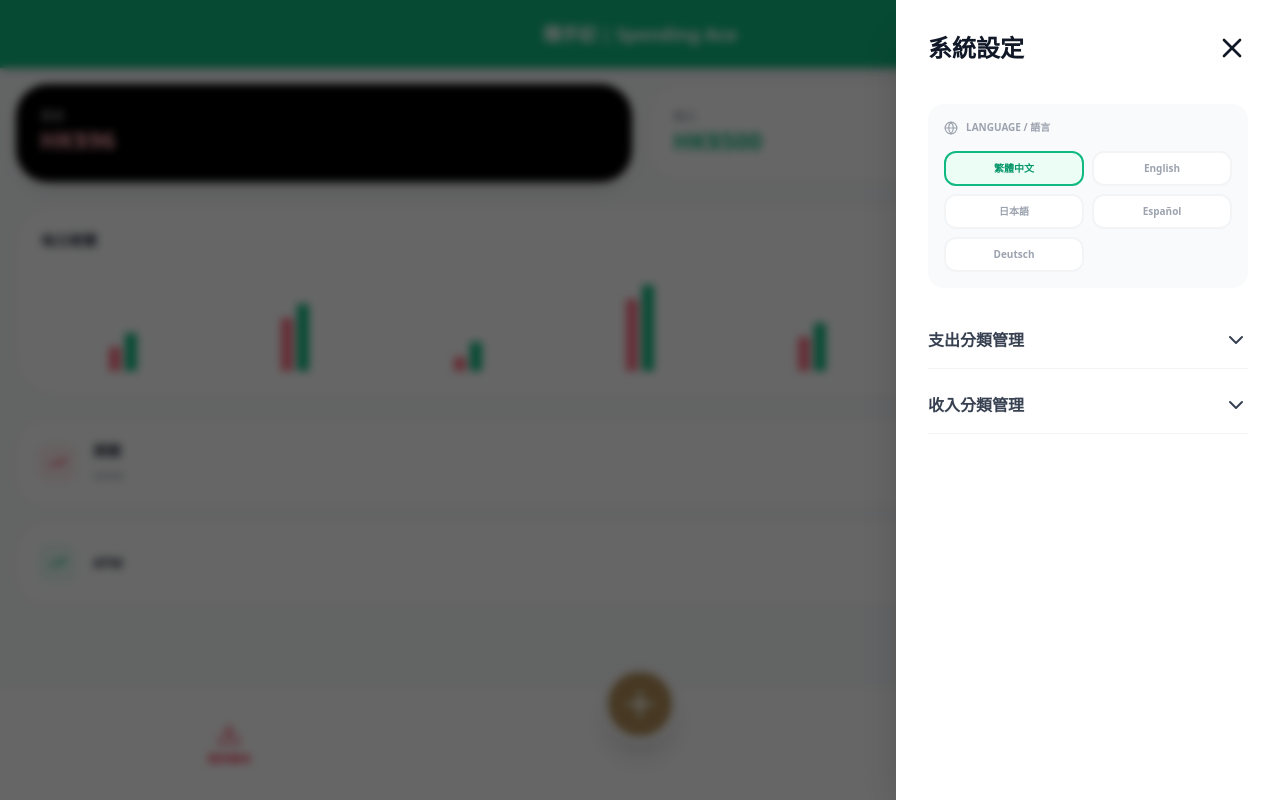
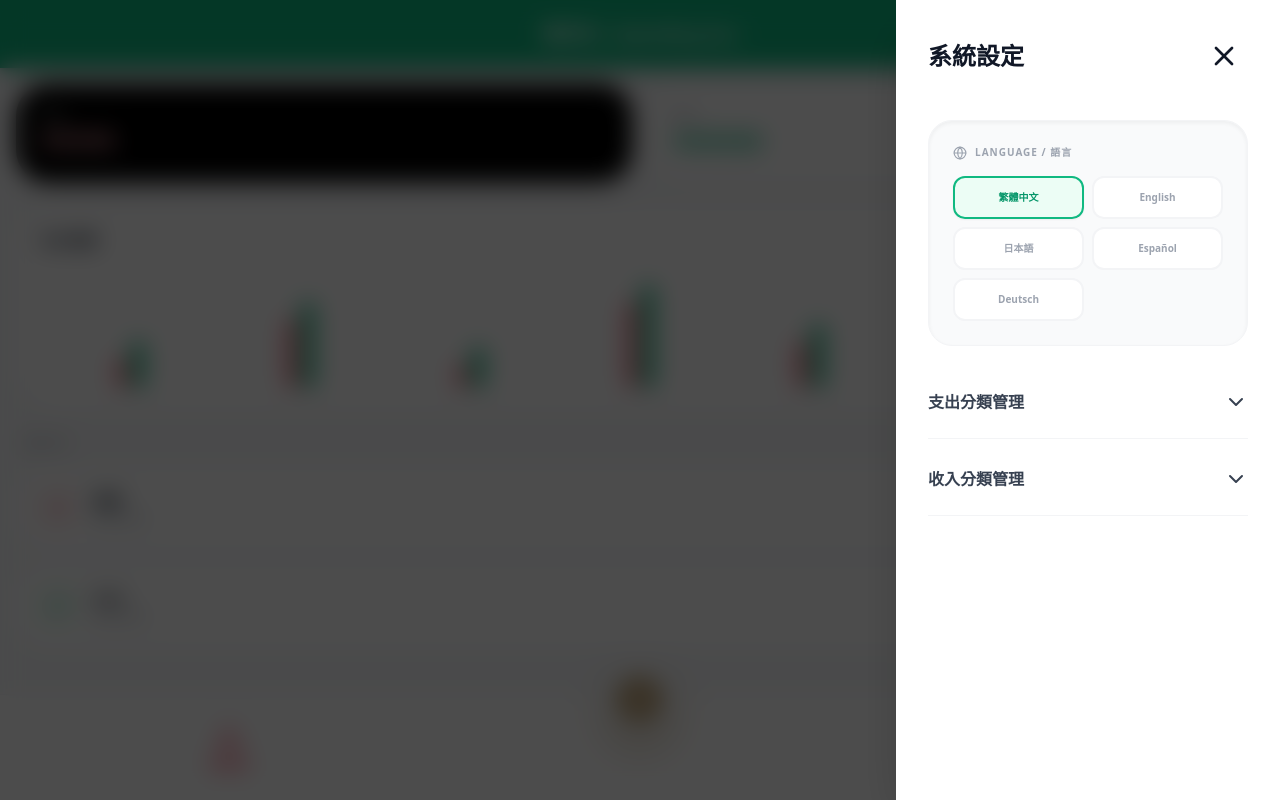
Before and after one commit to nattoisemobileai-max/mymoney, a React (Create React App) app: page / in a window 1280 px wide. Both pictures are taken after a click on the button 1240 px from the left and 34 px from the top of the page. Built offline with nearby package versions, Linux system fonts and the light colour scheme.

Commit message:
Update App.js

```diff
--- a/src/App.js
+++ b/src/App.js
@@ -10,15 +10,13 @@ const App = () => {
   const [inputType, setInputType] = useState('expense');
   const [showSettingsModal, setShowSettingsModal] = useState(false);
 
-  // 分類展開狀態
   const [expandExp, setExpandExp] = useState(false);
   const [expandInc, setExpandInc] = useState(false);
 
-  // 表單數據
   const [formData, setFormData] = useState({
     amount: '0',
     category: '旅遊',
-    nature: 'essential', // 僅支出使用
+    nature: 'essential',
     note: '',
     date: '2026-05-04'
   });
@@ -45,108 +43,116 @@ const App = () => {
   return (
     <div className="min-h-screen bg-[#F8F9FB] text-gray-900 pb-32 font-sans select-none overflow-x-hidden">
 
-      {/* Header */}
+      {/* 頂部導航 */}
       <div className="bg-emerald-500 text-white p-5 sticky top-0 z-50 flex justify-between items-center shadow-md">
         <div className="w-10"></div>
         <h1 className="font-bold text-lg">{currentSettings.appName}</h1>
-        <button onClick={() => setShowSettingsModal(true)} className="w-10 flex justify-end active:scale-90"><Menu size={24} /></button>
+        <button onClick={() => setShowSettingsModal(true)} className="w-10 flex justify-end active:scale-90 transition-transform"><Menu size={24} /></button>
       </div>
 
-      {/* 主頁 (顯示 Bar Chart) */}
+      {/* 主頁內容 (統計與 Bar Chart) */}
       {activeTab === 'home' && !showInputPage && (
-        <main className="p-4 space-y-6 animate-in fade-in">
+        <main className="p-4 space-y-6 animate-in fade-in duration-300">
           <div className="grid grid-cols-2 gap-4">
             <div className="bg-black text-white p-6 rounded-[2rem] shadow-lg">
-              <p className="text-xs font-bold opacity-60">支出</p>
+              <p className="text-xs font-bold opacity-60 uppercase">支出</p>
               <p className="text-2xl font-black text-rose-300">HK$96</p>
             </div>
             <div className="bg-white p-6 rounded-[2rem] border border-gray-100 shadow-sm">
-              <p className="text-xs font-bold text-gray-400">收入</p>
+              <p className="text-xs font-bold text-gray-400 uppercase">收入</p>
               <p className="text-2xl font-black text-emerald-500">HK$500</p>
             </div>
           </div>
 
-          {/* 每日概覽 Bar Chart (還原) */}
+          {/* 每日概覽 Bar Chart (固定顯示) */}
           <div className="bg-white p-6 rounded-[2.5rem] shadow-sm border border-gray-50">
             <div className="flex justify-between items-center mb-6">
               <h3 className="text-sm font-black text-gray-700">每日概覽</h3>
               <div className="flex gap-4 text-[10px] font-bold">
-                <span className="flex items-center gap-1"><div className="w-2 h-2 rounded-full bg-rose-500"></div> 支出</span>
-                <span className="flex items-center gap-1"><div className="w-2 h-2 rounded-full bg-emerald-500"></div> 收入</span>
+                <span className="flex items-center gap-1 text-rose-500"><div className="w-2 h-2 rounded-full bg-rose-500"></div> 支出</span>
+                <span className="flex items-center gap-1 text-emerald-500"><div className="w-2 h-2 rounded-full bg-emerald-500"></div> 收入</span>
               </div>
             </div>
-            <div className="h-24 flex items-end justify-around gap-2">
-              {[40, 70, 30, 90, 50, 60, 45].map((h, i) => (
+            <div className="h-28 flex items-end justify-around gap-2 px-2">
+              {[40, 75, 35, 90, 55, 65, 45].map((h, i) => (
                 <div key={i} className="flex gap-1 items-end h-full">
-                  <div className="w-3 bg-rose-400 rounded-t-sm" style={{ height: `${h-15}%` }}></div>
-                  <div className="w-3 bg-emerald-500 rounded-t-sm" style={{ height: `${h}%` }}></div>
+                  <div className="w-3 bg-rose-400 rounded-t-sm transition-all" style={{ height: `${h-15}%` }}></div>
+                  <div className="w-3 bg-emerald-500 rounded-t-sm transition-all" style={{ height: `${h}%` }}></div>
                 </div>
               ))}
             </div>
           </div>
 
           <div className="space-y-4">
+            <h3 className="text-[10px] font-black text-gray-400 uppercase tracking-widest px-2">最近交易</h3>
             {records.map(record => (
-              <div key={record.id} className="bg-white p-5 rounded-[1.8rem] flex justify-between items-center border border-gray-50 active:bg-gray-50">
+              <div key={record.id} className="bg-white p-5 rounded-[1.8rem] flex justify-between items-center border border-gray-50 active:bg-gray-50 transition-colors">
                 <div className="flex items-center gap-4">
                   <div className={`w-10 h-10 rounded-xl flex items-center justify-center ${record.type === 'expense' ? 'bg-rose-50 text-rose-500' : 'bg-emerald-50 text-emerald-500'}`}><TrendingUp size={18}/></div>
                   <div>
                     <p className="font-black text-gray-800 text-sm">{record.category}</p>
-                    {record.type === 'expense' && <span className="text-[9px] font-bold text-gray-400 uppercase">{record.nature}</span>}
+                    <p className="text-[10px] text-gray-400 font-bold">{record.date}</p>
                   </div>
                 </div>
-                <p className={`font-black ${record.type === 'expense' ? 'text-rose-600' : 'text-emerald-600'}`}>HK${record.amount}</p>
+                <p className={`font-black ${record.type === 'expense' ? 'text-rose-600' : 'text-emerald-600'}`}>{record.type === 'expense' ? '-' : '+'}HK${record.amount}</p>
               </div>
             ))}
           </div>
         </main>
       )}
 
-      {/* 新增頁面 (還原 Calendar Bar + 條件顯示必要/想要) */}
+      {/* 新增支出/收入頁面 (包含 Calendar Bar) */}
       {showInputPage && (
-        <div className="fixed inset-0 bg-white z-[200] flex flex-col animate-in slide-in-from-bottom">
-          <div className={`${inputType === 'expense' ? 'bg-rose-500' : 'bg-blue-500'} p-6 text-white flex justify-between items-center`}>
-            <button onClick={() => setShowInputPage(false)}><X size={32} /></button>
+        <div className="fixed inset-0 bg-white z-[200] flex flex-col animate-in slide-in-from-bottom duration-300">
+          <div className={`${inputType === 'expense' ? 'bg-rose-500' : 'bg-blue-500'} p-6 text-white flex justify-between items-center shadow-lg`}>
+            <button onClick={() => setShowInputPage(false)} className="active:scale-90"><X size={32} /></button>
             <span className="text-xl font-black">{inputType === 'expense' ? '新增支出' : '新增收入'}</span>
-            <button onClick={handleSave} className="bg-white text-gray-800 px-8 py-2 rounded-full font-black">儲存</button>
+            <button onClick={handleSave} className="bg-white text-gray-800 px-8 py-2 rounded-full font-black shadow-md active:scale-95 transition-transform">儲存</button>
           </div>
 
-          {/* Calendar Bar (還原自 image_2.png) */}
+          {/* Calendar Bar (橫向捲動日期) */}
           <section className="bg-gray-50/50 py-6 border-b border-gray-100">
             <div className="flex items-center justify-center gap-6 mb-6 font-black text-gray-800">
-              <ChevronLeft size={20} className="text-gray-300"/> 2026年5月 <ChevronRight size={20} className="text-gray-300"/>
+              <ChevronLeft size={20} className="text-gray-300 cursor-pointer"/> 2026年5月 <ChevronRight size={20} className="text-gray-300 cursor-pointer"/>
             </div>
             <div className="flex gap-3 overflow-x-auto no-scrollbar px-6">
-              {[1, 2, 3, 4, 5, 6, 7].map(d => (
-                <button key={d} onClick={() => setFormData({...formData, date: `2026-05-0${d}`})} className={`min-w-[60px] py-4 rounded-2xl flex flex-col items-center border-2 transition-all ${formData.date.includes(d.toString()) ? 'border-black bg-white shadow-md' : 'border-transparent bg-gray-100 text-gray-400'}`}>
-                  <span className="text-[10px] font-bold mb-1">一</span><span className="text-xl font-black">{d}</span>
+              {[1, 2, 3, 4, 5, 6, 7, 8, 9, 10].map(d => (
+                <button key={d} onClick={() => setFormData({...formData, date: `2026-05-${d < 10 ? '0'+d : d}`})} className={`min-w-[65px] py-4 rounded-[1.5rem] flex flex-col items-center border-2 transition-all ${formData.date.endsWith(d < 10 ? '0'+d : d.toString()) ? 'border-black bg-white shadow-xl scale-105' : 'border-transparent bg-gray-100 text-gray-400'}`}>
+                  <span className="text-[10px] font-bold mb-1 opacity-60">週一</span>
+                  <span className="text-xl font-black">{d}</span>
                 </button>
               ))}
             </div>
           </section>
 
-          <div className="flex-1 overflow-y-auto p-6 space-y-8">
+          <div className="flex-1 overflow-y-auto p-6 space-y-10">
+            {/* 金額輸入 */}
             <section>
-              <label className="text-xs font-black text-gray-400 mb-3 block uppercase tracking-widest">金額 (HKD)</label>
-              <input type="number" value={formData.amount} onChange={(e) => setFormData({...formData, amount: e.target.value})} className="w-full bg-gray-50 p-6 rounded-[2rem] text-5xl font-black text-right outline-none"/>
+              <label className="text-[10px] font-black text-gray-400 mb-4 block uppercase tracking-widest underline decoration-rose-500 decoration-4 underline-offset-4">金額 (HKD $)</label>
+              <input type="number" value={formData.amount} onChange={(e) => setFormData({...formData, amount: e.target.value})} className="w-full bg-gray-50 p-8 rounded-[2.5rem] text-6xl font-black text-right outline-none focus:ring-4 focus:ring-gray-100 transition-all"/>
             </section>
 
-            {/* 只有支出顯示 必要/想要 */}
+            {/* 消費性質：僅支出顯示 */}
             {inputType === 'expense' && (
-              <section className="animate-in fade-in">
-                <label className="text-xs font-black text-gray-400 mb-3 block uppercase tracking-widest">消費性質 (必選)</label>
+              <section className="animate-in fade-in duration-500">
+                <label className="text-[10px] font-black text-gray-400 mb-4 block uppercase tracking-widest">消費性質 (必填)</label>
                 <div className="flex gap-4">
-                  <button onClick={() => setFormData({...formData, nature: 'essential'})} className={`flex-1 py-4 rounded-2xl font-black flex items-center justify-center gap-2 border-2 ${formData.nature === 'essential' ? 'bg-blue-600 text-white border-blue-600' : 'bg-white text-gray-400'}`}>{formData.nature === 'essential' && <Check size={18}/>} 必要</button>
-                  <button onClick={() => setFormData({...formData, nature: 'desire'})} className={`flex-1 py-4 rounded-2xl font-black flex items-center justify-center gap-2 border-2 ${formData.nature === 'desire' ? 'bg-orange-500 text-white border-orange-500' : 'bg-white text-gray-400'}`}>{formData.nature === 'desire' && <Check size={18}/>} 想要</button>
+                  <button onClick={() => setFormData({...formData, nature: 'essential'})} className={`flex-1 py-5 rounded-2xl font-black flex items-center justify-center gap-2 border-2 transition-all ${formData.nature === 'essential' ? 'bg-blue-600 text-white border-blue-600 shadow-lg' : 'bg-white text-gray-400 border-gray-100'}`}>
+                    {formData.nature === 'essential' && <Check size={18}/>} 必要
+                  </button>
+                  <button onClick={() => setFormData({...formData, nature: 'desire'})} className={`flex-1 py-5 rounded-2xl font-black flex items-center justify-center gap-2 border-2 transition-all ${formData.nature === 'desire' ? 'bg-orange-500 text-white border-orange-500 shadow-lg' : 'bg-white text-gray-400 border-gray-100'}`}>
+                    {formData.nature === 'desire' && <Check size={18}/>} 想要
+                  </button>
                 </div>
               </section>
             )}
 
+            {/* 分類選擇 */}
             <section>
-              <label className="text-xs font-black text-gray-400 mb-3 block uppercase tracking-widest">分類</label>
-              <div className="flex gap-3 overflow-x-auto no-scrollbar">
+              <label className="text-[10px] font-black text-gray-400 mb-4 block uppercase tracking-widest">選擇分類</label>
+              <div className="flex gap-3 overflow-x-auto no-scrollbar pb-4">
                 {(inputType === 'expense' ? currentSettings.expCategories : currentSettings.incCategories).map(cat => (
-                  <button key={cat} onClick={() => setFormData({...formData, category: cat})} className={`px-8 py-4 rounded-2xl border-2 whitespace-nowrap font-black ${formData.category === cat ? 'bg-gray-800 text-white border-gray-800' : 'border-gray-100 text-gray-400'}`}>{cat}</button>
+                  <button key={cat} onClick={() => setFormData({...formData, category: cat})} className={`px-10 py-5 rounded-[1.8rem] border-2 whitespace-nowrap font-black transition-all ${formData.category === cat ? 'bg-gray-900 text-white border-gray-900 shadow-lg' : 'bg-white border-gray-100 text-gray-400 hover:border-gray-300'}`}>{cat}</button>
                 ))}
               </div>
             </section>
@@ -154,41 +160,41 @@ const App = () => {
         </div>
       )}
 
-      {/* 設定 Modal (語言 + 摺疊分類) */}
+      {/* 設定頁面 (摺疊式分類) */}
       {showSettingsModal && (
-        <div className="fixed inset-0 bg-black/60 z-[300] flex justify-end backdrop-blur-sm">
-          <div className="bg-white w-5/6 max-w-sm h-full p-8 flex flex-col shadow-2xl animate-in slide-in-from-right overflow-y-auto">
-            <div className="flex justify-between items-center mb-10"><h2 className="text-2xl font-black">系統設定</h2><button onClick={() => setShowSettingsModal(false)}><X size={32} /></button></div>
-            <section className="bg-gray-50 p-4 rounded-2xl mb-8">
-              <label className="text-[10px] font-black text-gray-400 mb-4 block uppercase flex items-center gap-2"><Globe size={14}/> Language / 語言</label>
+        <div className="fixed inset-0 bg-black/70 z-[300] flex justify-end backdrop-blur-md transition-opacity">
+          <div className="bg-white w-5/6 max-w-sm h-full p-8 flex flex-col shadow-2xl animate-in slide-in-from-right overflow-y-auto no-scrollbar">
+            <div className="flex justify-between items-center mb-10"><h2 className="text-2xl font-black">系統設定</h2><button onClick={() => setShowSettingsModal(false)} className="p-2"><X size={32} /></button></div>
+            <section className="bg-gray-50 p-6 rounded-3xl mb-8 border border-gray-100 shadow-inner">
+              <label className="text-[10px] font-black text-gray-400 mb-4 block uppercase flex items-center gap-2 tracking-widest"><Globe size={14}/> Language / 語言</label>
               <div className="grid grid-cols-2 gap-2">
                 {['繁體中文', 'English', '日本語', 'Español', 'Deutsch'].map(lang => (
-                  <button key={lang} onClick={() => setCurrentSettings({...currentSettings, language: lang})} className={`p-2 rounded-xl border-2 font-bold text-[10px] ${currentSettings.language === lang ? 'border-emerald-500 bg-emerald-50 text-emerald-600' : 'bg-white text-gray-400 border-gray-100'}`}>{lang}</button>
+                  <button key={lang} onClick={() => setCurrentSettings({...currentSettings, language: lang})} className={`p-3 rounded-xl border-2 font-bold text-[10px] transition-all ${currentSettings.language === lang ? 'border-emerald-500 bg-emerald-50 text-emerald-600 shadow-sm' : 'bg-white text-gray-400 border-gray-100'}`}>{lang}</button>
                 ))}
               </div>
             </section>
-            <section className="border-b border-gray-100 pb-2 mb-4">
-              <button onClick={() => setExpandExp(!expandExp)} className="w-full flex justify-between font-black text-gray-700 py-2">支出分類管理 {expandExp ? <ChevronUp/> : <ChevronDown/>}</button>
-              {expandExp && <div className="mt-2 space-y-2">{currentSettings.expCategories.map(c => <div key={c} className="p-3 bg-gray-50 rounded-xl text-xs font-bold">{c}</div>)}</div>}
+            <section className="border-b border-gray-100 pb-3 mb-4">
+              <button onClick={() => setExpandExp(!expandExp)} className="w-full flex justify-between items-center font-black text-gray-700 py-3 active:text-emerald-500 transition-colors">支出分類管理 {expandExp ? <ChevronUp/> : <ChevronDown/>}</button>
+              {expandExp && <div className="mt-4 space-y-2 animate-in slide-in-from-top-2">{currentSettings.expCategories.map(c => <div key={c} className="p-4 bg-gray-50 rounded-2xl text-xs font-bold border border-gray-100 flex justify-between">{c}<Trash2 size={16} className="text-rose-300 cursor-pointer"/></div>)}</div>}
             </section>
-            <section className="border-b border-gray-100 pb-2">
-              <button onClick={() => setExpandInc(!expandInc)} className="w-full flex justify-between font-black text-gray-700 py-2">收入分類管理 {expandInc ? <ChevronUp/> : <ChevronDown/>}</button>
-              {expandInc && <div className="mt-2 space-y-2">{currentSettings.incCategories.map(c => <div key={c} className="p-3 bg-gray-50 rounded-xl text-xs font-bold">{c}</div>)}</div>}
+            <section className="border-b border-gray-100 pb-3">
+              <button onClick={() => setExpandInc(!expandInc)} className="w-full flex justify-between items-center font-black text-gray-700 py-3 active:text-blue-500 transition-colors">收入分類管理 {expandInc ? <ChevronUp/> : <ChevronDown/>}</button>
+              {expandInc && <div className="mt-4 space-y-2 animate-in slide-in-from-top-2">{currentSettings.incCategories.map(c => <div key={c} className="p-4 bg-gray-50 rounded-2xl text-xs font-bold border border-gray-100 flex justify-between">{c}<Trash2 size={16} className="text-blue-300 cursor-pointer"/></div>)}</div>}
             </section>
           </div>
         </div>
       )}
 
-      {/* 底部導航 (修正點擊 + 號) */}
-      <nav className="fixed bottom-0 left-0 right-0 bg-white/95 border-t border-gray-100 flex justify-around items-center py-4 z-40 px-6">
-        <button onClick={() => {setActiveTab('home'); setShowInputPage(false);}} className={`flex flex-col items-center w-1/3 ${activeTab === 'home' && !showInputPage ? 'text-rose-500' : 'text-gray-300'}`}>
-          <Download size={26}/><span className="text-[11px] mt-1 font-black">我的帳本</span>
+      {/* 底部導航欄 */}
+      <nav className="fixed bottom-0 left-0 right-0 bg-white/95 backdrop-blur-lg border-t border-gray-100 flex justify-around items-center py-5 z-40 px-6">
+        <button onClick={() => {setActiveTab('home'); setShowInputPage(false);}} className={`flex flex-col items-center w-1/3 transition-all ${activeTab === 'home' && !showInputPage ? 'text-rose-500 scale-110' : 'text-gray-300'}`}>
+          <Download size={28}/><span className="text-[10px] mt-1 font-black uppercase tracking-tighter">我的帳本</span>
         </button>
-        <div className="relative -top-10 w-1/3 flex justify-center">
-          <button onClick={() => { setInputType('expense'); setShowInputPage(true); }} className="bg-[#B08D57] w-20 h-20 rounded-full flex items-center justify-center text-white shadow-xl border-[8px] border-[#F8F9FB] active:scale-90 transition-all"><Plus size={40} /></button>
+        <div className="relative -top-12 w-1/3 flex justify-center">
+          <button onClick={() => { setInputType('expense'); setShowInputPage(true); }} className="bg-[#B08D57] w-22 h-22 rounded-full flex items-center justify-center text-white shadow-[0_15px_35px_rgba(176,141,87,0.4)] border-[10px] border-[#F8F9FB] active:scale-90 active:shadow-none transition-all duration-300"><Plus size={45} /></button>
         </div>
-        <button onClick={() => { setInputType('income'); setShowInputPage(true); }} className={`flex flex-col items-center w-1/3 ${showInputPage && inputType === 'income' ? 'text-blue-500' : 'text-gray-300'}`}>
-          <Wallet size={26}/><span className="text-[11px] mt-1 font-black">新增收入</span>
+        <button onClick={() => { setInputType('income'); setShowInputPage(true); }} className={`flex flex-col items-center w-1/3 transition-all ${showInputPage && inputType === 'income' ? 'text-blue-500 scale-110' : 'text-gray-300'}`}>
+          <Wallet size={28}/><span className="text-[10px] mt-1 font-black uppercase tracking-tighter">新增收入</span>
         </button>
       </nav>
     </div>
```
